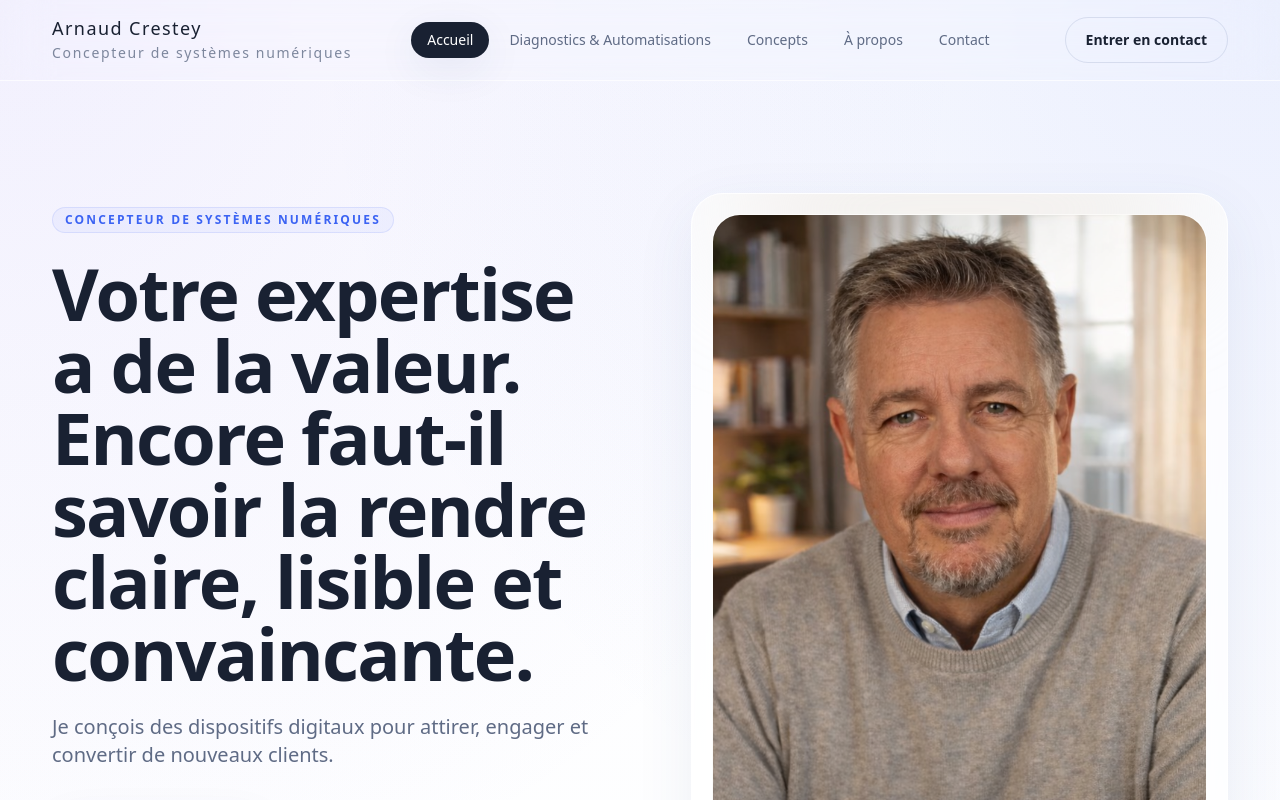
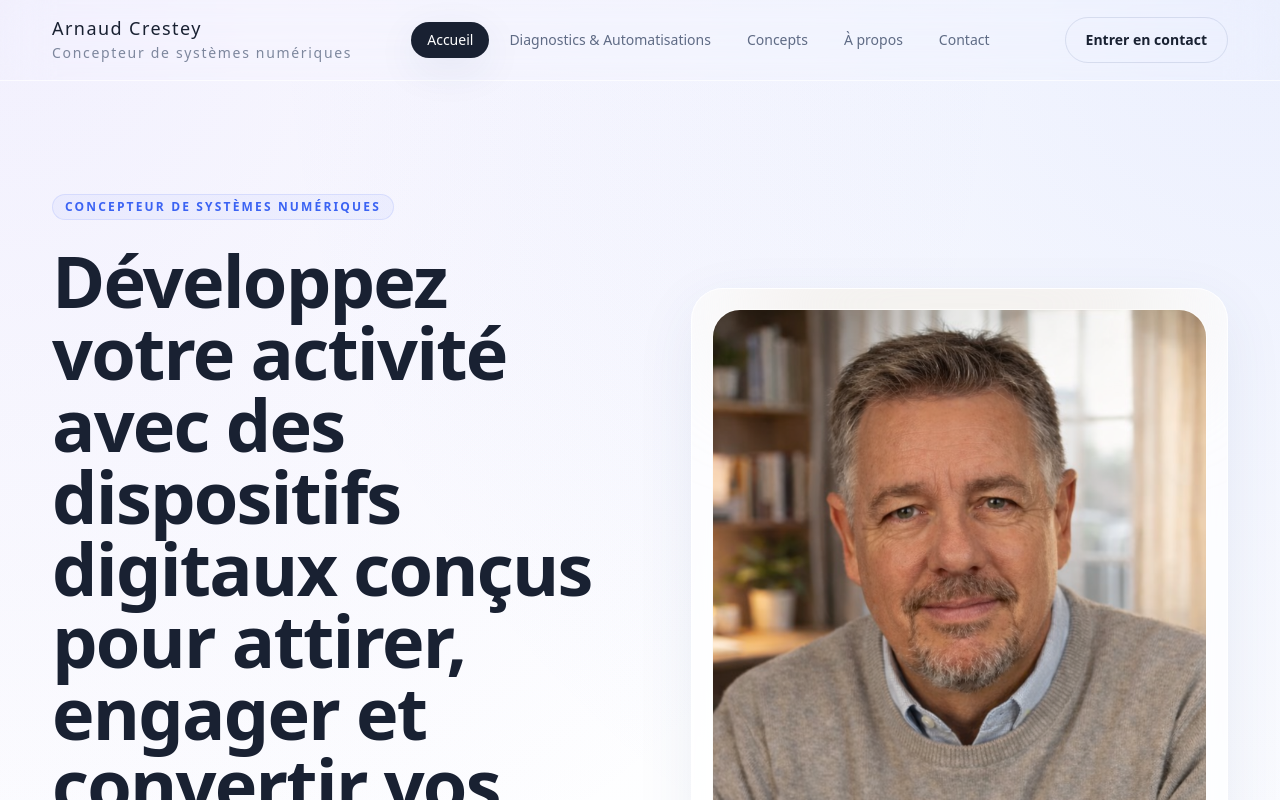
Before and after one commit to arnaudcrestey/portail-site-vitrine, a Next.js app: page / in a window 1280 px wide. Shown: the top 800 px of the page. Built offline with nearby package versions, Linux system fonts and the light colour scheme.

Commit message:
Update hero.tsx

```diff
--- a/components/hero.tsx
+++ b/components/hero.tsx
@@ -9,11 +9,11 @@ export function HomeHero() {
           <span className="section-eyebrow">Concepteur de systèmes numériques</span>
 
           <h1 className="mt-6 max-w-3xl text-balance text-5xl font-semibold leading-[0.98] sm:text-6xl lg:text-7xl">
-            Votre expertise a de la valeur. Encore faut-il savoir la rendre claire, lisible et convaincante.
-          </h1>
+  Développez votre activité avec des dispositifs digitaux conçus pour attirer, engager et convertir vos clients.
+</h1>
 
           <p className="mt-6 max-w-2xl text-lg leading-8 text-slate sm:text-xl">
-            Je conçois des dispositifs digitaux pour attirer, engager et convertir de nouveaux clients.
+          Je conçois des dispositifs digitaux qui vous aident à transformer vos visiteurs en clients.
           </p>
 
           <div className="mt-10 flex flex-col gap-4 sm:flex-row">
```
